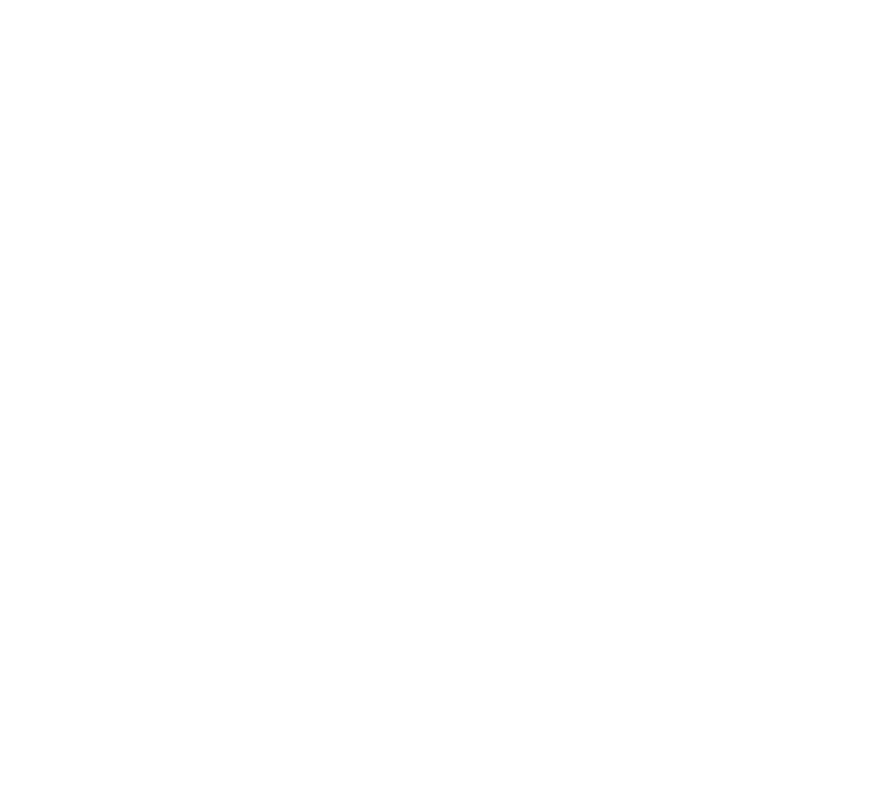
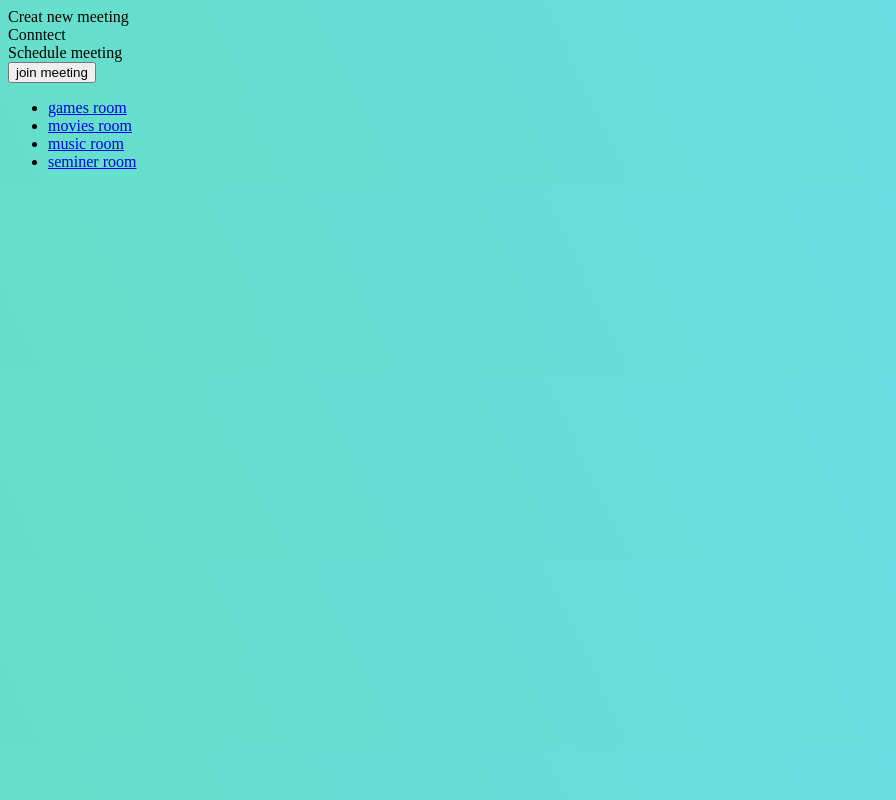
Before and after one commit to Mthocode/virtualmeet, a plain HTML site: page homescreen.html in a window 1280 px wide. Shown: the whole page, without its empty margins (0-896 px from the left). Drawn offline with Linux system fonts and the light colour scheme.

Commit message:
adding contant

```diff
--- a/homescreen.html
+++ b/homescreen.html
@@ -1,11 +1,42 @@
 <!DOCTYPE html>
 <html lang="en">
 <head>
-    <title></title>
+    <title>profile</title>
     <meta charset="UTF-8">
     <meta name="viewport" content="width=device-width, initial-scale=1.0">
+    <link href="css/background.css" rel="stylesheet" type="text/css"  media="screen">
 </head>
 <body>
+   <div id="imagePro"></div>
+   <di id="parantcon">
+       <div id="primeactions">
+           <div id="newmeeting">Creat new meeting</div>
+           <div id="phonbook">Conntect</div>
+           <div id="schedule">Schedule meeting</div>
 
+           <button>join meeting</button>
+       </div>
+       <div id="secactions">
+           <ul>
+                <li><a href="#"><div class="roomcard">games room</div></a></li>
+                <li><a href="#"><div class="roomcard">movies room</div></a></li>
+                <li><a href="#"><div class="roomcard">music room</div></a></li>
+                <li><a href="#"><div class="roomcard">seminer room</div></a></li>
+           </ul>
+       </div>
+   </di>
+
+   <div class="risponcewindo">
+       <div id="cmeating"></div>
+   </div>
+
+   <div class="risponcewindo">
+       <div id=""></div>
+   </div>
+
+   <div class="risponcewindo">
+       <div id="profseting"></div>
+   </div>
+</div>
 </body>
 </html>
```
